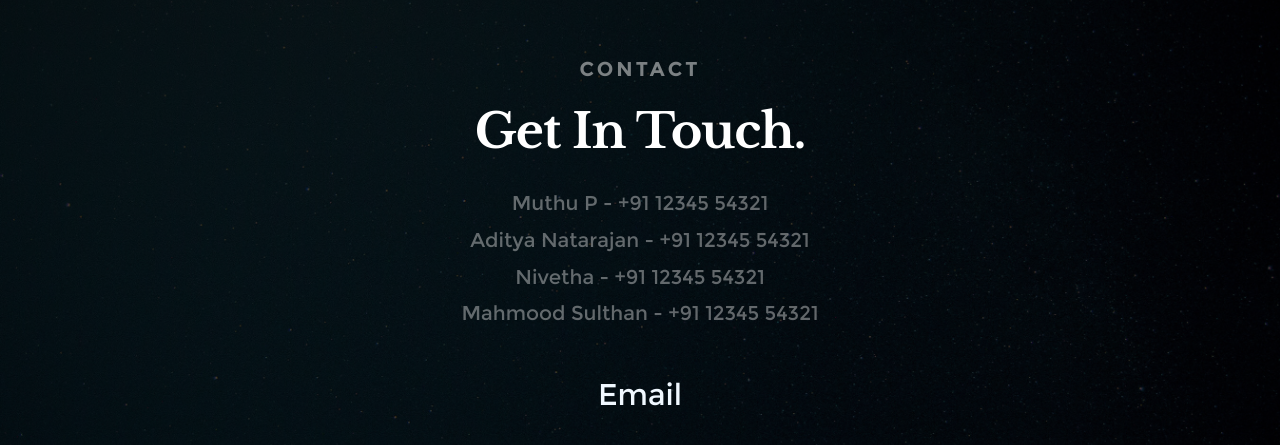
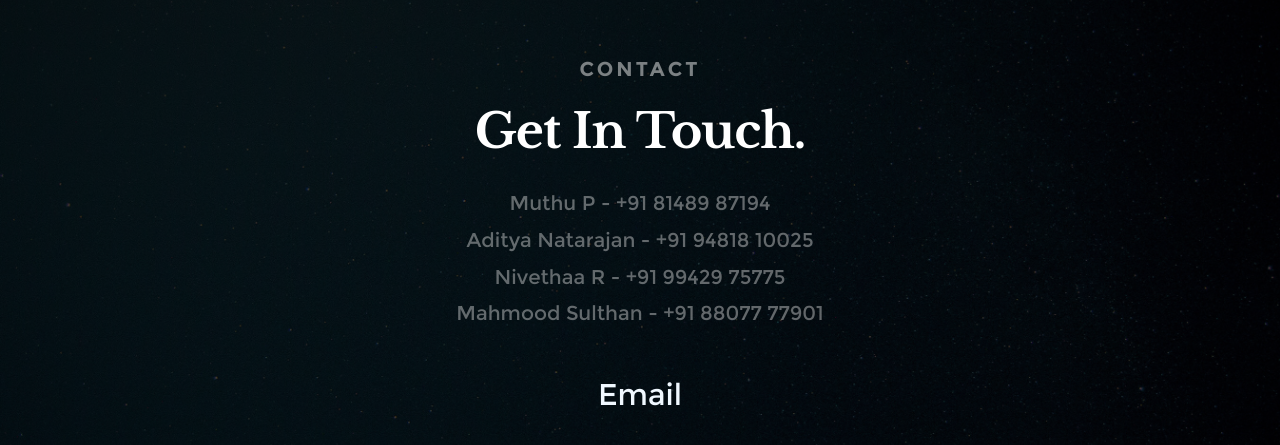
Before and after one commit to prodigy2017/prodigy2017.github.io, a plain HTML site: page contact.html in a window 1280 px wide. Shown: the part 871-1316 px from the top of the page. Drawn offline with Linux system fonts and the light colour scheme.

Commit message:
contact update

```diff
--- a/contact.html
+++ b/contact.html
@@ -129,8 +129,12 @@
    			<h3>Contact</h3>
    			<h1>Get In Touch.</h1>
 
-   			<p class="lead">Muthu P - +91 12345 54321<br>Aditya Natarajan - +91 12345 54321<br>Nivetha - +91 12345 54321
-			   <br>Mahmood Sulthan - +91 12345 54321</p>
+   			<p class="lead">
+				Muthu P - +91 81489 87194<br>
+			   	Aditya Natarajan - +91 94818 10025<br>
+				Nivethaa R - +91 99429 75775<br>
+				Mahmood Sulthan - +91 88077 77901
+			</p>
 			<p class="lead" style="color:aliceblue;font-size:30px;">Email</p>
 			<p class="lead"> acmauceg@gmail.com</p>
    		</div>
```
